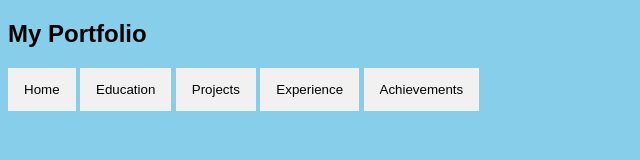
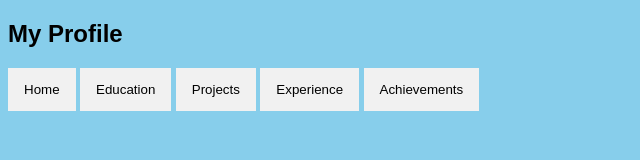
Before and after one commit to Navin131kumar/Navin123, a plain HTML site: page index.html in a window 1280 px wide. Shown: the full height of the page, 0-640 px from the left. Drawn offline with Linux system fonts and the light colour scheme.

Commit message:
index.html

```diff
--- a/index.html
+++ b/index.html
@@ -29,7 +29,7 @@
 </head>
 <body bgcolor="skyblue">
 
-<h2>My Portfolio</h2>
+<h2>My Profile </h2>
 
 <div>
     <button class="tablinks" onclick="openTab(event, 'Home')">Home</button>
```
